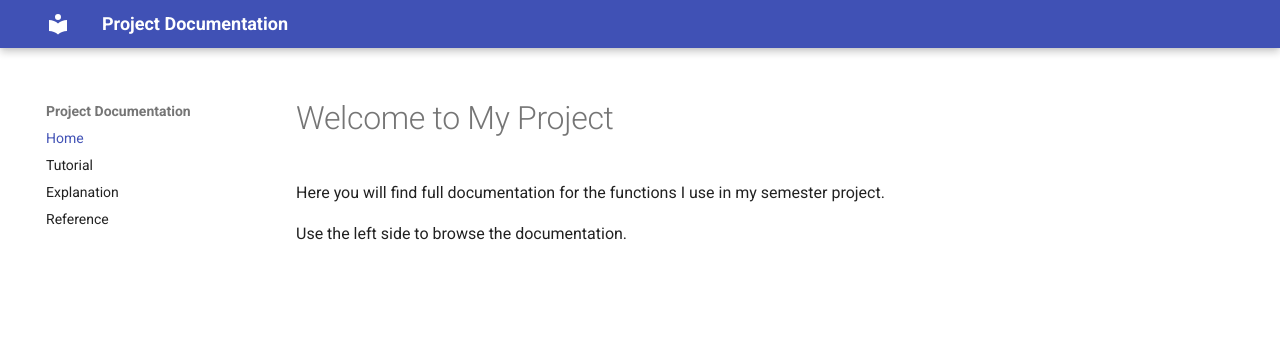
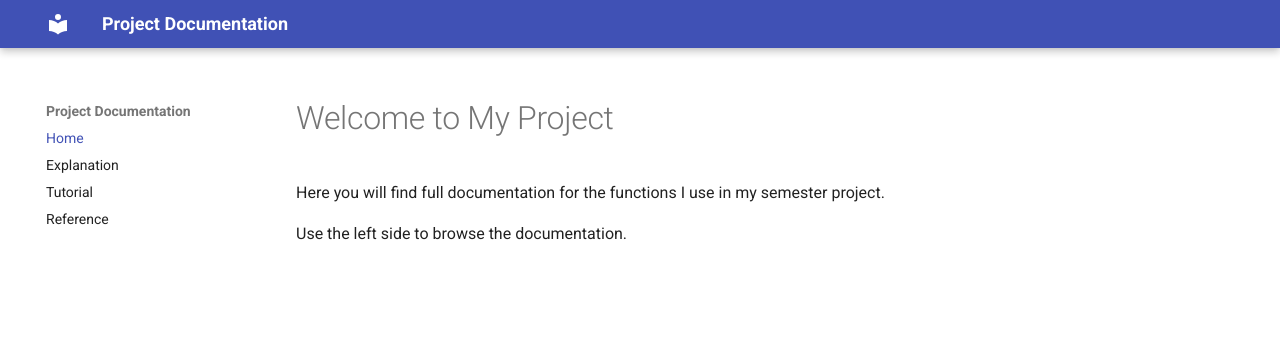
Before and after one commit to munozram/cmse890-602-project, an MkDocs documentation site: the page built from docs/index.md, in a window 1280 px wide. Shown: the top 349 px of the page. Built offline with MkDocs 1.6.1 and Material for MkDocs 9.7.7, drawn with Linux system fonts in a browser that asks for light colours; some of the changed lines change nothing that is shown.

Commit message:
Working on documentation

```diff
--- a/mkdocs.yml
+++ b/mkdocs.yml
@@ -5,6 +5,6 @@ plugins:
   - mkdocstrings
 nav:
   - Home: index.md
+  - Explanation: explanation.md
   - Tutorial: tutorial.md
-  - Explanation: explanation.md
   - Reference: reference.md
```
